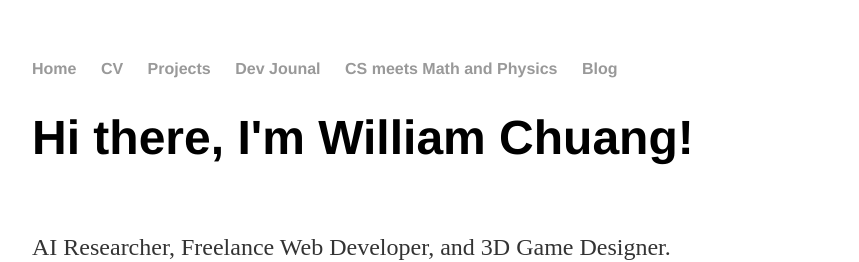
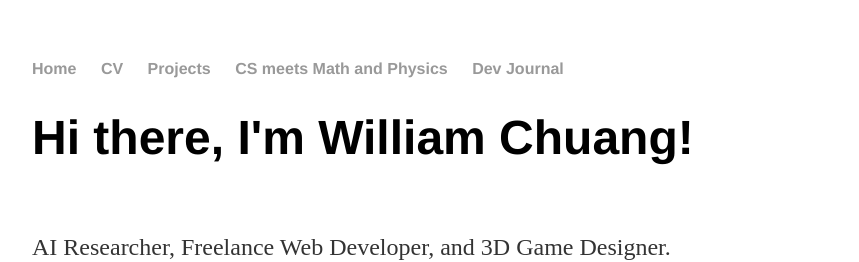
Before and after one commit to williamchuang/williamchuang.github.io, a Jekyll site: the page built from index.html, in a window 1280 px wide. Shown: the top 262 px of the page, without its empty margins (160-1019 px from the left). Built offline with Jekyll 4.4.1, drawn with Linux system fonts in a browser that asks for light colours; comment, search, counter and statistics services are not loaded.

Commit message:
Update default.html

```diff
--- a/_layouts/default.html
+++ b/_layouts/default.html
@@ -15,9 +15,9 @@
         		<li><a href="/cv">CV</a></li>
         		<li><a href="/projects">Projects</a></li>
         		<!--<li><a href="/CS_Notes">CS Notes</a></li>-->
-        		<li><a href="/Dev_Journal">Dev Jounal</a></li>
+
         		<li><a href="/CS_meets_Math_and_Physics">CS meets Math and Physics</a></li>
-        		<li><a href="/blog">Blog</a></li>
+        		<li><a href="/blog">Dev Journal</a></li>
     		</ul>
 		</nav>
 		<div class="container">
```
